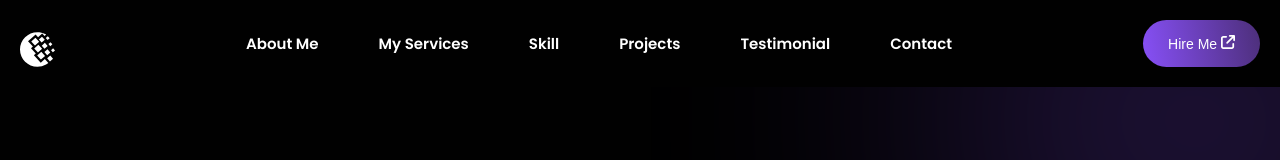
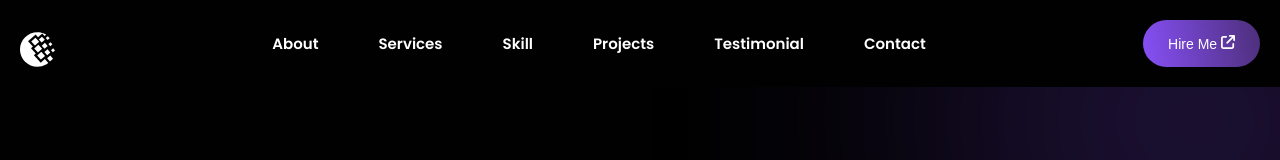
Before and after one commit to kinxxy/portfolioSite, a React (Create React App) app: page / in a window 1280 px wide. Shown: the top 160 px of the page. Built offline with nearby package versions, Linux system fonts and the light colour scheme; grey boxes are pictures that could not be loaded.

Commit message:
first commit

```diff
--- a/src/data.js
+++ b/src/data.js
@@ -11,8 +11,8 @@ import { SiAdobexd, SiExpress, SiFiverr, SiMongodb } from "react-icons/si";
 import { TbBrandReactNative } from "react-icons/tb";
 
 export const menu = [
-    {name:"About Me"},
-    {name:"My Services"},
+    {name:"About"},
+    {name:"Services"},
     {name:"Skill"},
     {name:"Projects"},
     {name:"Testimonial"},
```
